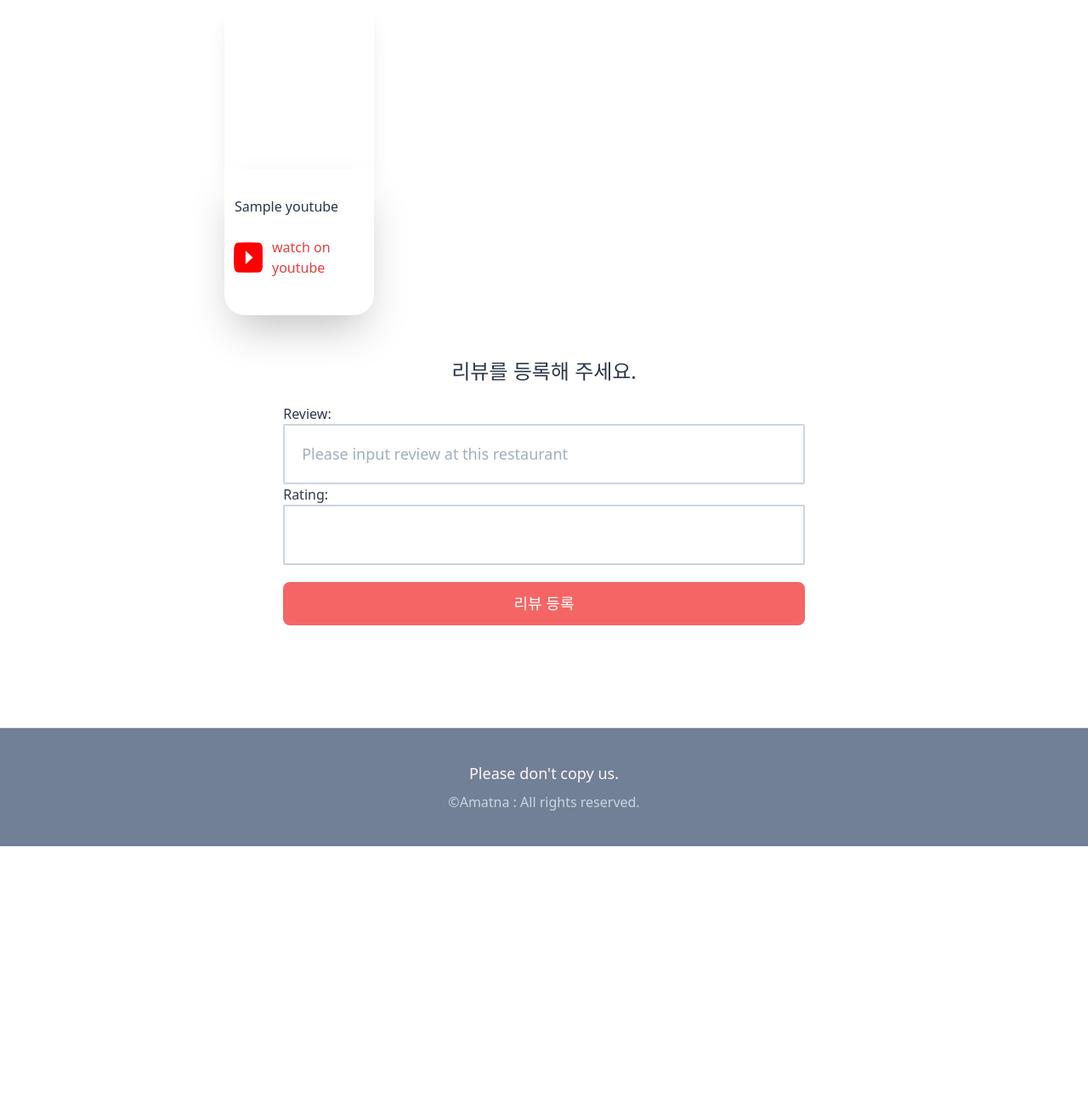
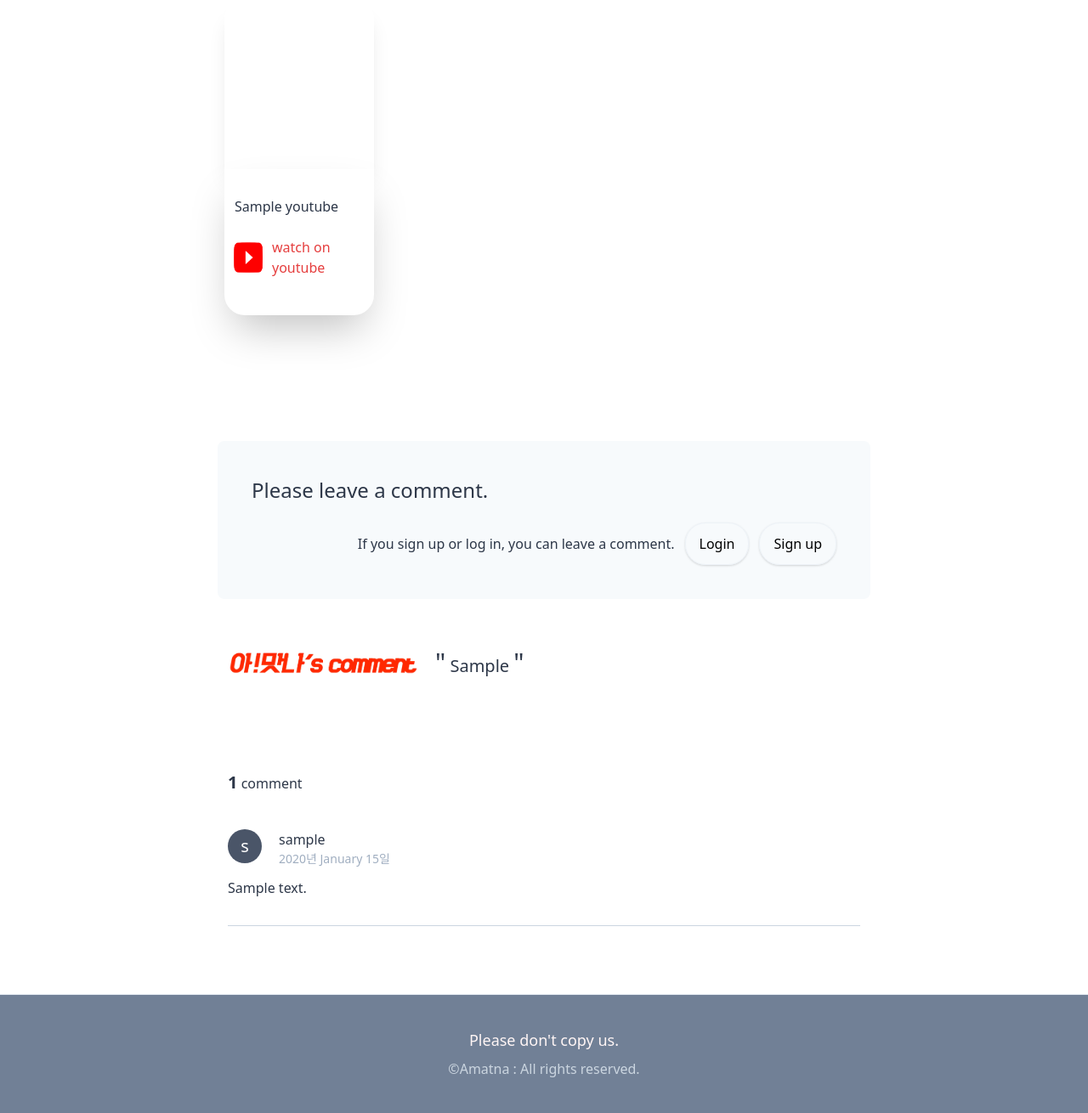
Before and after one commit to furtherdream/amatna, a Django app: page /restaurants/1/ in a window 1280 px wide. Shown: the part 2255-3565 px from the top of the page at 85% size. Before the commit the page ends 3251 px from the top, so only its background shows below. Run offline with Django 3.2, Linux system fonts and the light colour scheme; tables that the repository leaves empty hold one stand-in row (values such as "Sample post"); grey boxes marked "Sample" are stand-in pictures; style sheets or scripts are compiled from the project's sources; some libraries are stand-ins or nearby versions; grey boxes are pictures that could not be loaded.

Commit message:
오픈 준비 완료

```diff
--- a/restaurants/views.py
+++ b/restaurants/views.py
@@ -27,7 +27,7 @@ def main_views(request):
 def channel_view(request):
     page = request.GET.get("page")
     all_channel = models.Channel.objects.all().order_by("-created")
-    paginator = Paginator(all_channel, 100)
+    paginator = Paginator(all_channel, 16)
     channels = paginator.get_page(page)
     return render(request, "restaurants/channel_view.html", {"channels": channels},)
 
--- a/reviews/forms.py
+++ b/reviews/forms.py
@@ -4,15 +4,9 @@ from . import models
 
 
 class CreateReviewForm(forms.ModelForm):
-
-    rating = forms.IntegerField(min_value=1, max_value=5)
-
     class Meta:
         model = models.Review
-        fields = (
-            "review",
-            "rating",
-        )
+        fields = ("review",)
         widgets = {
             "review": forms.TextInput(
                 attrs={"placeholder": _("Please input review at this restaurant")}
--- a/reviews/models.py
+++ b/reviews/models.py
@@ -9,9 +9,7 @@ class Review(core_models.TimeStampedModel):
     """ Review models definition """
 
     review = models.TextField(_("review"))
-    rating = models.IntegerField(
-        _("rating"), validators=[MinValueValidator(1), MaxValueValidator(5)]
-    )
+    rating = models.IntegerField(_("rating"), null=True)
     user = models.ForeignKey(
         "users.User",
         related_name="reviews",
--- a/templates/mixins/restaurant_card.html
+++ b/templates/mixins/restaurant_card.html
@@ -14,9 +14,6 @@
             <div class="text-base text-gray-800 w-5/6">{{youtube.name}}</div>
 
             <span class="font-bold text-2xl text-gray-800 p-6 mb-4">{{restaurant.title}}
-                {% if restaurant.total_rating != 0 %}
-                    <span class="text-red-400 font-normal text-2xl ">{{restaurant.total_rating}}</span>
-                {% endif %}
             </span>
 
             <div class="w-11/12">
--- a/templates/partials/nav.html
+++ b/templates/partials/nav.html
@@ -27,7 +27,7 @@
 
     {% else %}
         <li class="nav_link mr-2 truncate"><a href="{% url "users:login" %}">{% trans 'Log in' %}</a></li>
-        <li class="nav_link  border shadow-lg rounded-xl truncate"><a href="{% url "users:signup" %}">{% trans 'Sign up' %}</a></li>
+        <li class="nav_link hover:bg-white border hover:shadow-lg shadow rounded-xl truncate"><a href="{% url "users:signup" %}">{% trans 'Sign up' %}</a></li>
 
     {% endif %}
 </ul>
--- a/templates/restaurants/restaurant_detail.html
+++ b/templates/restaurants/restaurant_detail.html
@@ -9,11 +9,7 @@
 
     <div class=" w-full mb-20 flex flex-col items-center justify-center">
         <div class="flex flex-row bg-gray-200 p-5 rounded-t-lg items-center w-11/12 lg:w-3/5 justify-between">
-            <div class="text-3xl font-normal text-gray-700">{{restaurant.title}}
-                {% if restaurant.total_rating != 0 %}
-                   <span class="ml-3 text-red-400 font-normal text-2xl ">{{restaurant.total_rating}}</span>
-                {% endif %}
-            </div>
+            <div class="text-3xl font-normal text-gray-700">{{restaurant.title}}</div>
 
             {% if user.is_authenticated %}
                 {% on_favs restaurant as on_favs_boolean %}
@@ -152,18 +148,91 @@
         </div>
 
 
-        <div class="py-10 px-5">
 
-            <span class="font-medium text-2xl text-center w-full block mb-5">리뷰를 등록해 주세요.</span>
-            <!-- 여기에 폼을 작성해줘야 한다. -->
-            <form action="{% url 'reviews:create' restaurant.pk %}" method="POST" class="w-full mx-auto">
-                {% csrf_token %}
-                {{form}}
-                <button class="btn-link mt-5">리뷰 등록</button>
-            </form>
 
+        <div class="mt-32 w-11/12 lg:w-3/5">
+            <div class="px-10 my-3 bg-gray-100 rounded-lg">
+                <span class="font-medium text-2xl w-full block py-10 -mb-10">{% trans 'Please leave a comment.' %}</span>
+                {% if user.is_authenticated %}
+                    <form action="{% url 'reviews:create' restaurant.pk %}" method="POST" enctype="multipart/form-data" class="items-center flex flex-row">
+                            {% csrf_token %}
+
+                            {% if form.non_field_errors %}
+                                {% for error in form.non_field_errors %}
+                                    <span class="text-red-700 font-medium text-sm">{{error}}</span>
+                                {% endfor %}
+                            {% endif %}
+
+                            {% for field in form %}
+                                <div class="input py-6 mt-3 {% if field.errors %}has_error{% endif %}">
+                                    <div>
+                                        {{field}}
+                                        {% if field.errors %}
+                                            {% for error in field.errors %}
+                                                <span class="text-red-700 font-medium text-sm">{{error}}</span>
+                                            {% endfor %}
+                                        {% endif %}
+                                    </div>
+                                </div>
+                            {% endfor %}
+
+                            <div class=" w-1/5 ml-5">
+                                <button class="btn-link py-5 truncate">{% trans 'Comment' %}</button>
+                            </div>
+                    </form>
+                {% else %}
+                    <div class="flex flex-row justify-end pb-10 pt-5 items-center">
+                        <span>{% trans 'If you sign up or log in, you can leave a comment.' %}</span>
+                        <a href="{% url 'users:login' %}" class="text-black font-normal ml-3 px-4 py-3 rounded-xl border border-gray-200 shadow hover:shadow-xl" >{% trans 'Login' %}</a>
+                        <a href="{% url 'users:signup' %}" class="text-black font-normal ml-3 px-4 py-3 rounded-xl border border-gray-200 shadow hover:shadow-xl" >{% trans 'Sign up' %}</a>
+                    </div>
+                {% endif %}
+
+            </div>
+
+            <div class="flex flex-row items-center py-10 ml-3">
+                <img src={% static "img/amatna_comment.png" %} class="w-56 py-1">
+                <span class="ml-5 text-xl font-normal">
+                    <span class="text-3xl font-light">"</span> {{restaurant.info}} <span class="text-3xl font-light">"</span>
+                </span>
+            </div>
+
+
+            <div class="flex item-center px-3 mt-16">
+                <div>
+                    <span class="font-bold text-xl">{{restaurant.reviews.count}}</span>
+                    <span>comment{{restaurant.reviews.count|pluralize}}</span>
+                </div>
+            </div>
+            <div class="mt-10 px-3">
+
+                {% if restaurant.reviews.count > 0 %}
+                    {% for review in restaurant.reviews.all %}
+                        <div class="border-section">
+                            <div class="mb-3 flex">
+
+                                {% include 'mixins/user_avatar.html' with user=review.user h_and_w='w-10 h-10' text='text-xl' %}
+
+                                <div class="flex flex-col ml-5">
+                                    <span class="font-medium">{{review.user.nickname}}</span>
+                                    <span class="text-sm text-gray-500">{{review.created|date:'Y년 F j일'}}</span>
+                                </div>
+                            </div>
+                            <p>{{review.review}}</p>
+                        </div>
+                    {% endfor %}
+                {% else %}
+                    <div class="border-section">
+                        <div class="mb-3 flex flex-col">
+                            <span class="">아직 작성된 한줄평이 없습니다.</span>
+                            <span class="font-normal">첫 한줄평을 남겨주세요. (1빠 말구요. 헤헷)</span>
+                        </div>
+                    </div>
+                {% endif %}
+
+
+            </div>
         </div>
-
     </div>
 
 {% endblock %}
```
Also changed, not shown: templates/restaurants/channel_view.html (+22 -1 lines), locale/ko/LC_MESSAGES/django.po, reviews/migrations/0002_auto_20200630_1837.py (added), static/img/amatna_comment.png (added), templates/mixins/auth/auth_form.html (indentation only).
